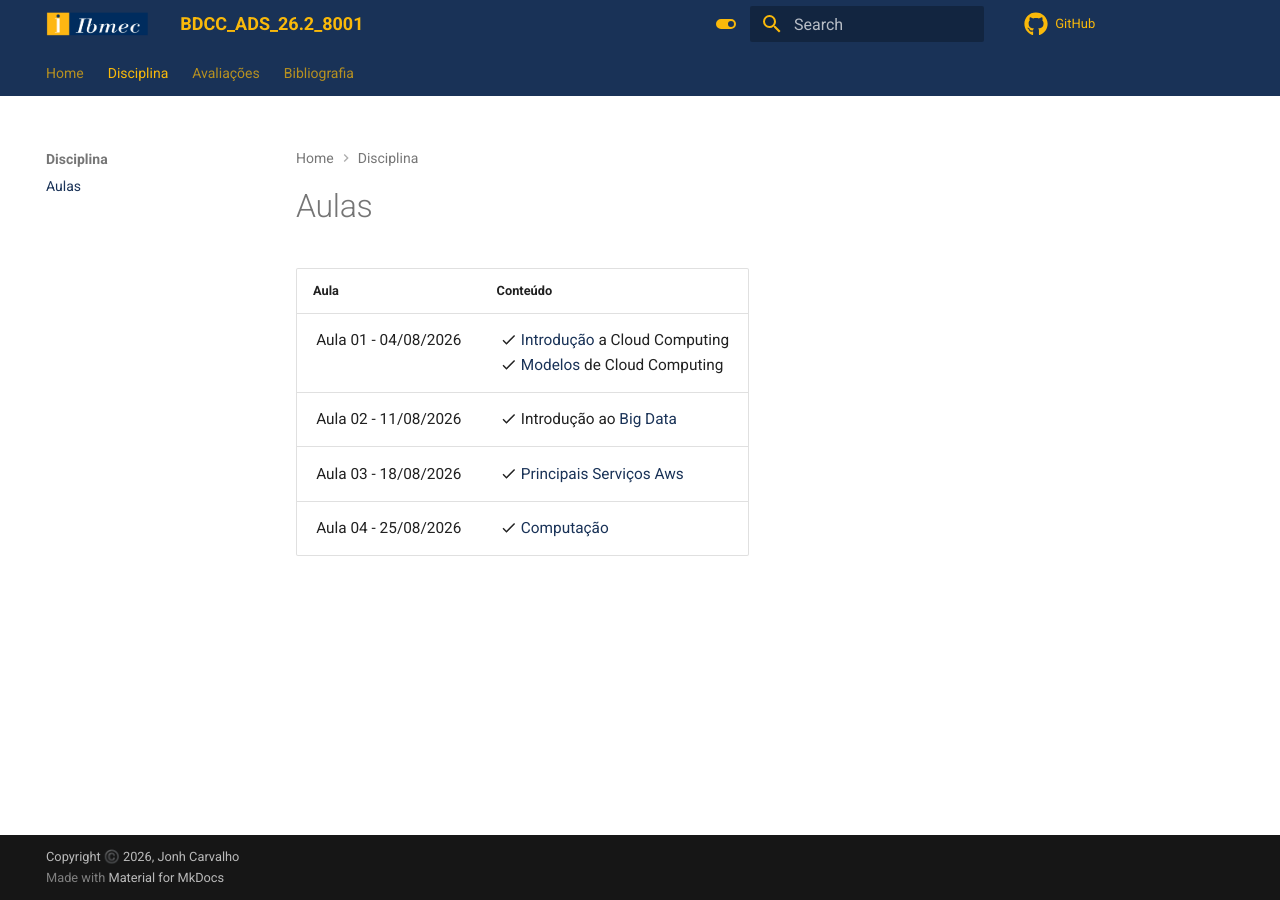
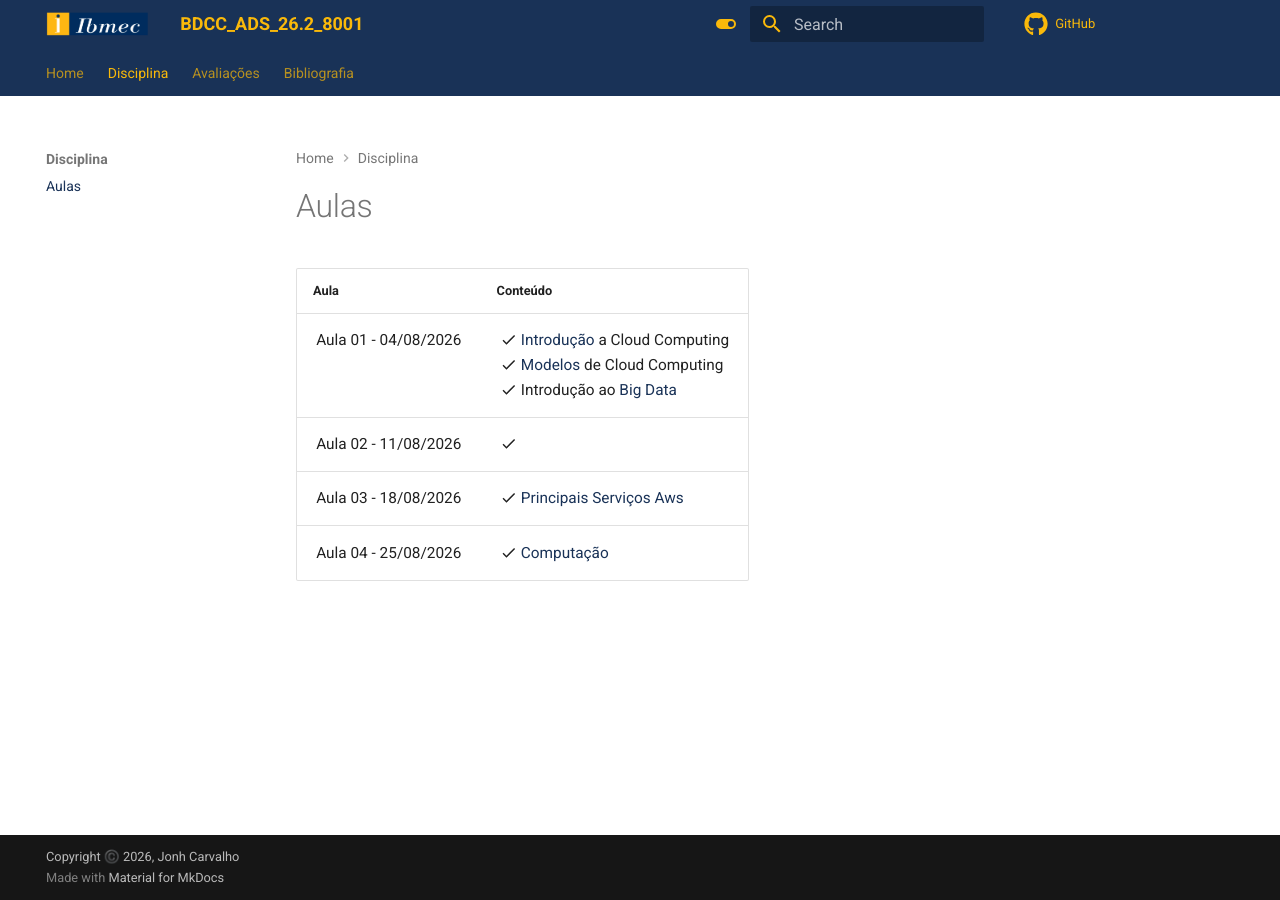
Before and after one commit to jonh-carvalho/BDCC_ADS_26.2_8001, an MkDocs documentation site: the page built from docs/Disciplina/aulas.md, in a window 1280 px wide. Built offline with MkDocs 1.6.1 and Material for MkDocs 9.7.7, drawn with Linux system fonts in a browser that asks for light colours; comment, search, counter and statistics services are not loaded; some of the changed lines change nothing that is shown.

Commit message:
init26.2

```diff
--- a/docs/Disciplina/aulas.md
+++ b/docs/Disciplina/aulas.md
@@ -2,8 +2,8 @@
 
 | Aula               | Conteúdo |
 |--------------------|----------|
-| Aula 01 - 04/08/2026 | :material-check: [Introdução](../Disciplina/docs/aula01/Fundamentos-de-Cloud-Computing-Introducao-a-Computacao-em-Nuvem.pptx) a Cloud Computing <br> :material-check: [Modelos ](../Disciplina/docs/aula01/Modelos-de-Servico-em-Nuvem-IaaS-PaaS-e-SaaS-Descomplicados.pptx) de Cloud Computing |
-| Aula 02 - 11/08/2026 | :material-check: Introdução ao [Big Data](..//Disciplina/docs/aula02/Introducao-ao-Big-Data-Os-5-Vs-e-Desafios-do-Processamento-em-Larga-Escala.pptx) |
+| Aula 01 - 04/08/2026 | :material-check: [Introdução](../Disciplina/docs/aula01/Fundamentos-de-Cloud-Computing-Introducao-a-Computacao-em-Nuvem.pptx) a Cloud Computing <br> :material-check: [Modelos ](../Disciplina/docs/aula01/Modelos-de-Servico-em-Nuvem-IaaS-PaaS-e-SaaS-Descomplicados.pptx) de Cloud Computing <br> :material-check: Introdução ao [Big Data](..//Disciplina/docs/aula02/Introducao-ao-Big-Data-Os-5-Vs-e-Desafios-do-Processamento-em-Larga-Escala.pptx)|
+| Aula 02 - 11/08/2026 | :material-check:  |
 | Aula 03 - 18/08/2026 | :material-check: [Principais Serviços Aws](../Disciplina/docs/aula02/Principais-Servicos-AWS-Computacao-Armazenamento-e-Redes.pptx) |
 | Aula 04 - 25/08/2026 | :material-check: [Computação](https://awseducate.instructure.com/courses/941) |
 
```
